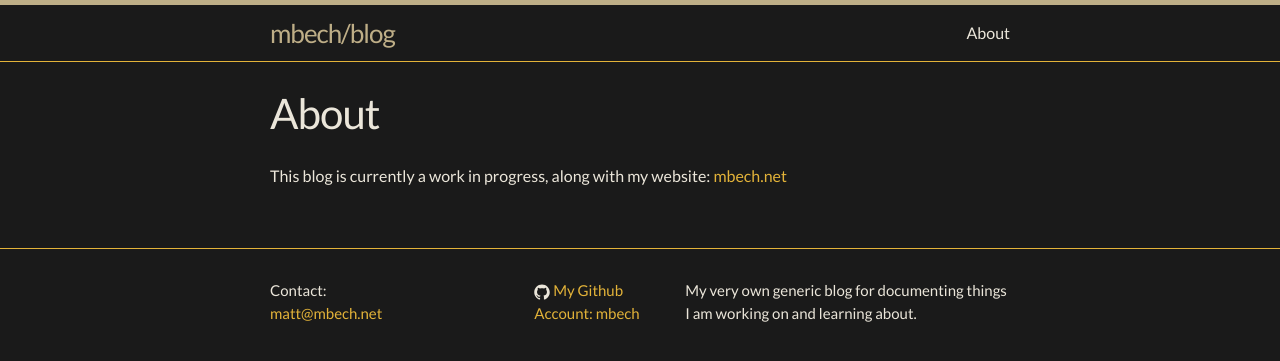
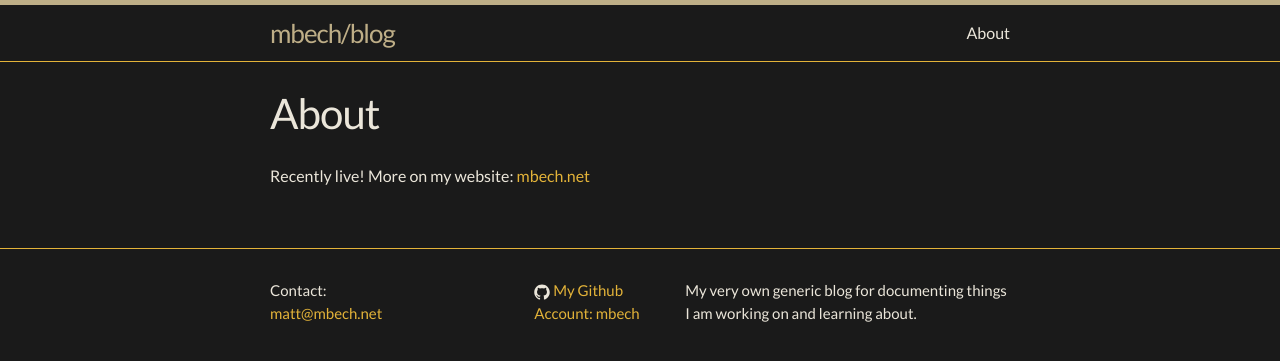
Before and after one commit to mbech/blog, a Jekyll site: the page built from about.md, in a window 1280 px wide. Shown: the top 361 px of the page. Built offline with Jekyll 4.4.1, drawn with Linux system fonts in a browser that asks for light colours; Markdown is read by kramdown in place of the engine named in the settings.

Commit message:
Update 2 mbech.net links

```diff
--- a/_posts/2014-10-26-Game-of-Life-in-Javascript.markdown
+++ b/_posts/2014-10-26-Game-of-Life-in-Javascript.markdown
@@ -9,7 +9,7 @@ categories: jekyll
 ###**What are we talking about?**
 I coded up a fairly well known mathematical "cellular automata" in Javascript, HTML, and CSS.  Here's a link to the running site:
 
-[Game of Life - Javascript](mbech.net/Game-of-life-JS.html)
+[Game of Life - Javascript](http://mbech.net/projects/gol_js)
 
 This post is about the creation of that page along with some code snippets and my thoughts.  The code is all public on GitHub, here's a link to the repository:
 
--- a/about.md
+++ b/about.md
@@ -4,4 +4,4 @@ title: About
 permalink: /about/
 ---
 
-This blog is currently a work in progress, along with my website: [mbech.net](http://mbech.net)
+Recently live! More on my website: [mbech.net](http://mbech.net)
```
